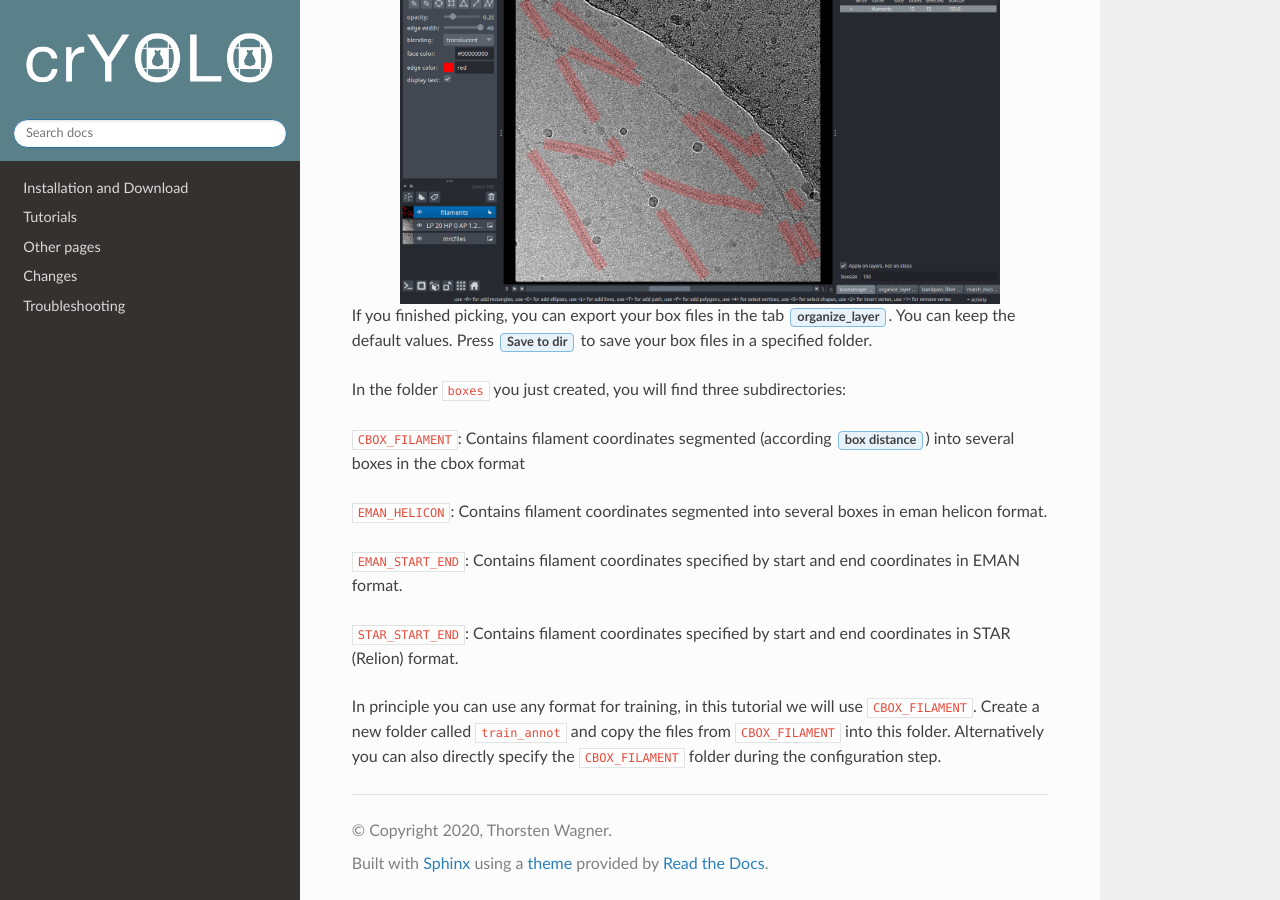
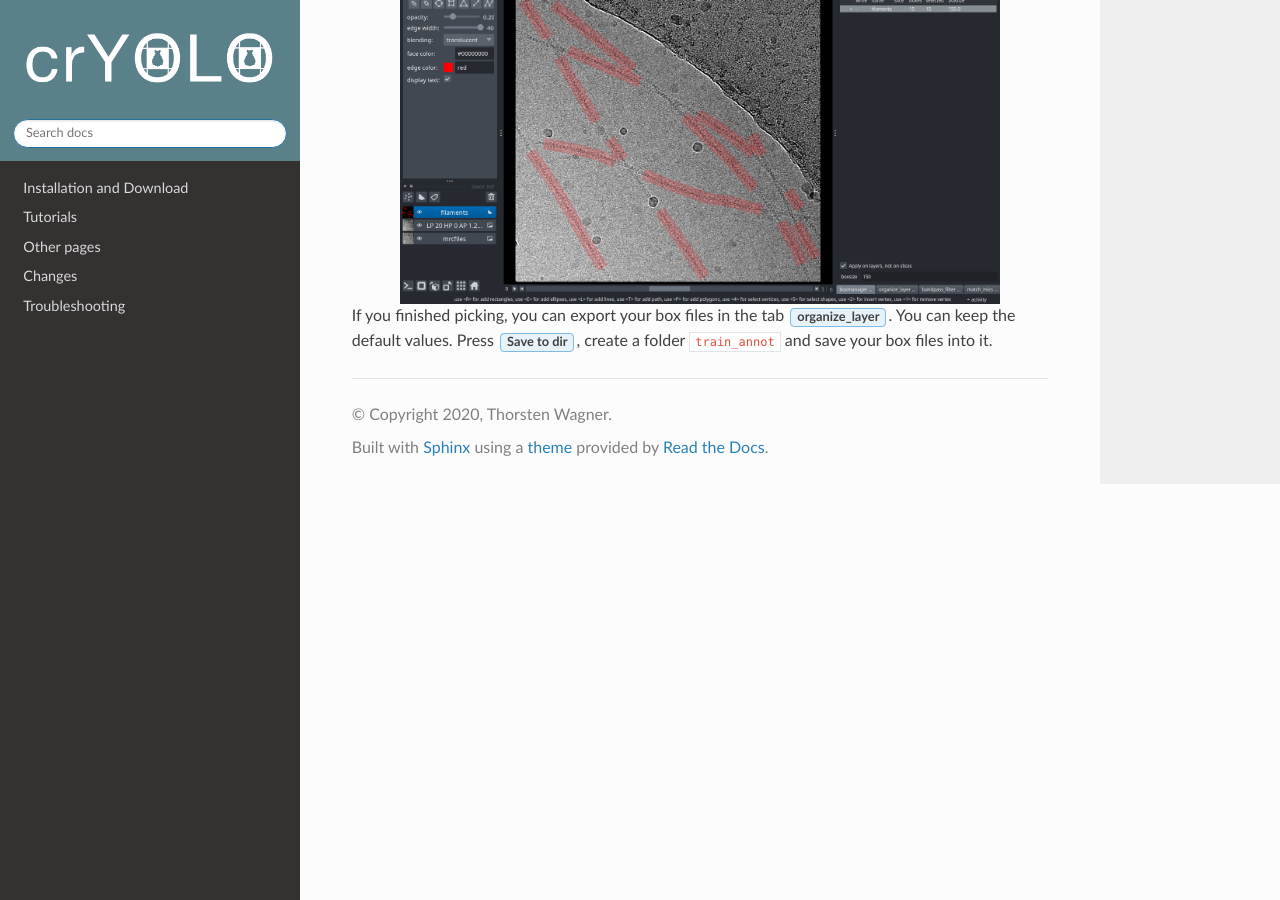
Before and after one commit to MPI-Dortmund/cryolo, a Sphinx documentation site: the page built from source/tutorials/data_preparation_filament.rst, in a window 1280 px wide and 900 px high, scrolled down 1716 px. Built offline with Sphinx 7.4.7 and the Read the Docs theme 2.0.0, drawn with Linux system fonts in a browser that asks for light colours.

Commit message:
filament tutorial

```diff
--- a/source/tutorials/data_preparation_filament.rst
+++ b/source/tutorials/data_preparation_filament.rst
@@ -15,13 +15,3 @@ Now press :guilabel:`File` -> :guilabel:`Open Folder...` and the select the :fil
     :align: center
 
 .. include:: text_modules/data_prep_filament_save.rst
-
-In the folder :file:`boxes` you just created, you will find three subdirectories:
-
-* :file:`CBOX_FILAMENT`: Contains filament coordinates segmented (according :guilabel:`box distance`) into several boxes in the cbox format
-* :file:`EMAN_HELICON`: Contains filament coordinates segmented into several boxes in eman helicon format.
-* :file:`EMAN_START_END`: Contains filament coordinates specified by start and end coordinates in EMAN format.
-* :file:`STAR_START_END`: Contains filament coordinates specified by start and end coordinates in STAR (Relion) format.
-
-In principle you can use any format for training, in this tutorial we will use :file:`CBOX_FILAMENT`. Create a new folder called :file:`train_annot` and copy the files from :file:`CBOX_FILAMENT` into this folder. Alternatively you can also directly
-specify the :file:`CBOX_FILAMENT` folder during the configuration step.
--- a/source/tutorials/text_modules/data_prep_filament_save.rst
+++ b/source/tutorials/text_modules/data_prep_filament_save.rst
@@ -1 +1 @@
-If you finished picking, you can export your box files in the tab :guilabel:`organize_layer`. You can keep the default values.  Press :guilabel:`Save to dir` to save your box files in a specified folder.
+If you finished picking, you can export your box files in the tab :guilabel:`organize_layer`. You can keep the default values.  Press :guilabel:`Save to dir`, create a folder :file:`train_annot` and save your box files into it.
```
